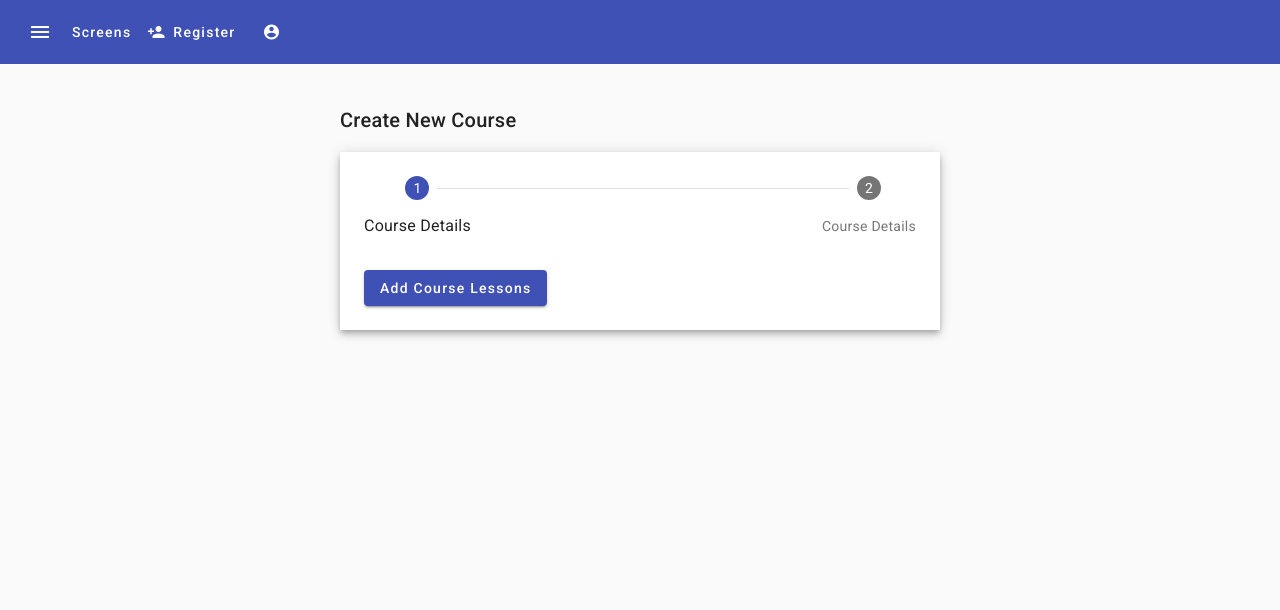
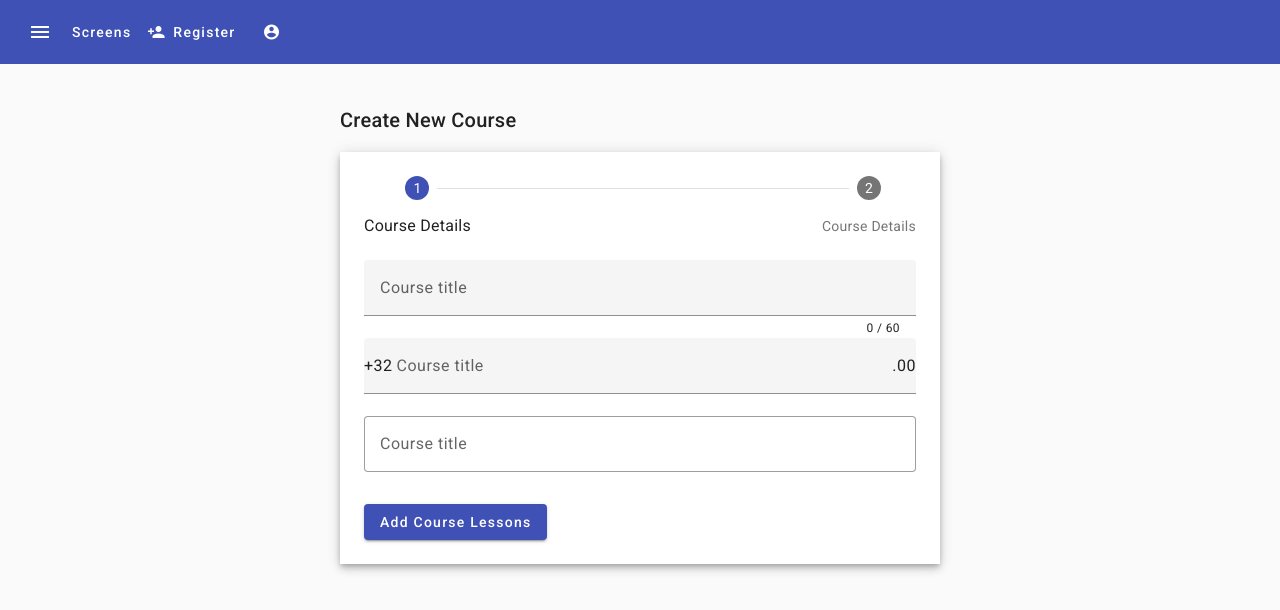
Before and after one commit to alexander1914/learning-angular-material, an Angular app: page /add-new-course in a window 1280 px wide. Shown: the top 610 px of the page. Built offline with nearby package versions, Linux system fonts and the light colour scheme.

Commit message:
[Navigation Container] - I had been studing about form like input and validations

```diff
--- a/src/app/create-course/create-course-step-1/create-course-step-1.component.html
+++ b/src/app/create-course/create-course-step-1/create-course-step-1.component.html
@@ -1,4 +1,25 @@
 <div [formGroup]="form" class="course-details-form">
 
+    <mat-form-field floatLabel="always">
+        <input matInput placeholder="Course title" formControlName="title" #title>
+
+        <mat-hint align="end">
+            {{title.value.length}} / 60
+        </mat-hint>
+
+        <mat-error *ngIf="courseTitle.errors?.minlength">
+            A minimum lengrh of 5 characters is required
+        </mat-error>
+    </mat-form-field>
+
+    <mat-form-field appearance="fill">
+        <input matInput placeholder="Course title" formControlName="title">
+        <span matPrefix>+32</span>
+        <span matSuffix>.00</span>
+    </mat-form-field>
+
+    <mat-form-field appearance="outline">
+        <input matInput placeholder="Course title" formControlName="title">
+    </mat-form-field>
 
 </div>
```
